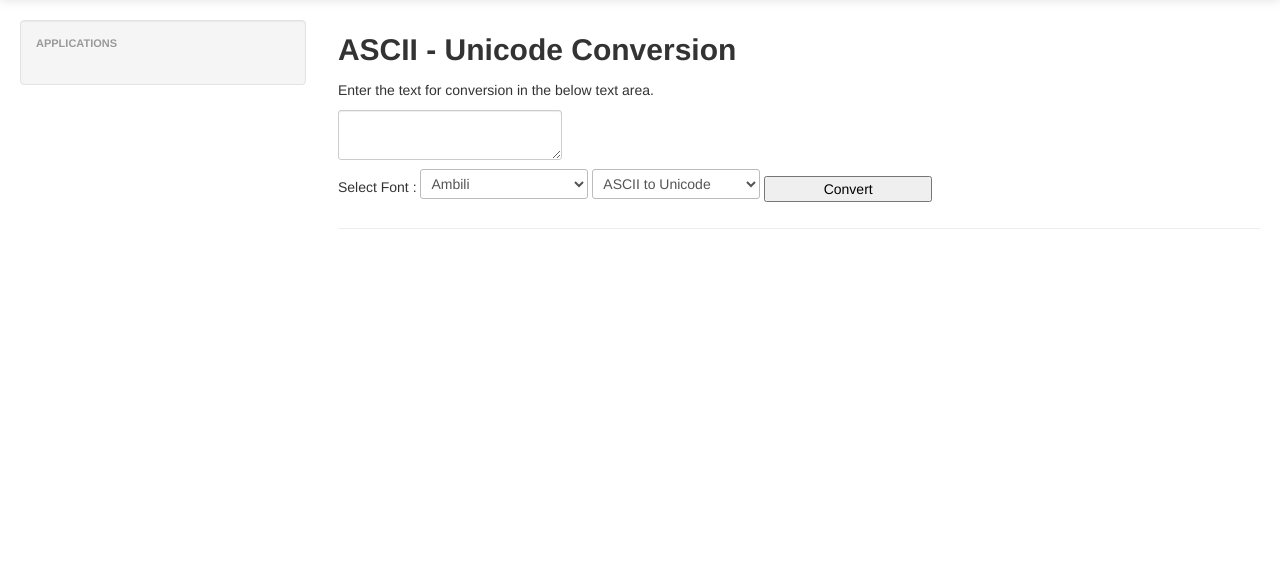
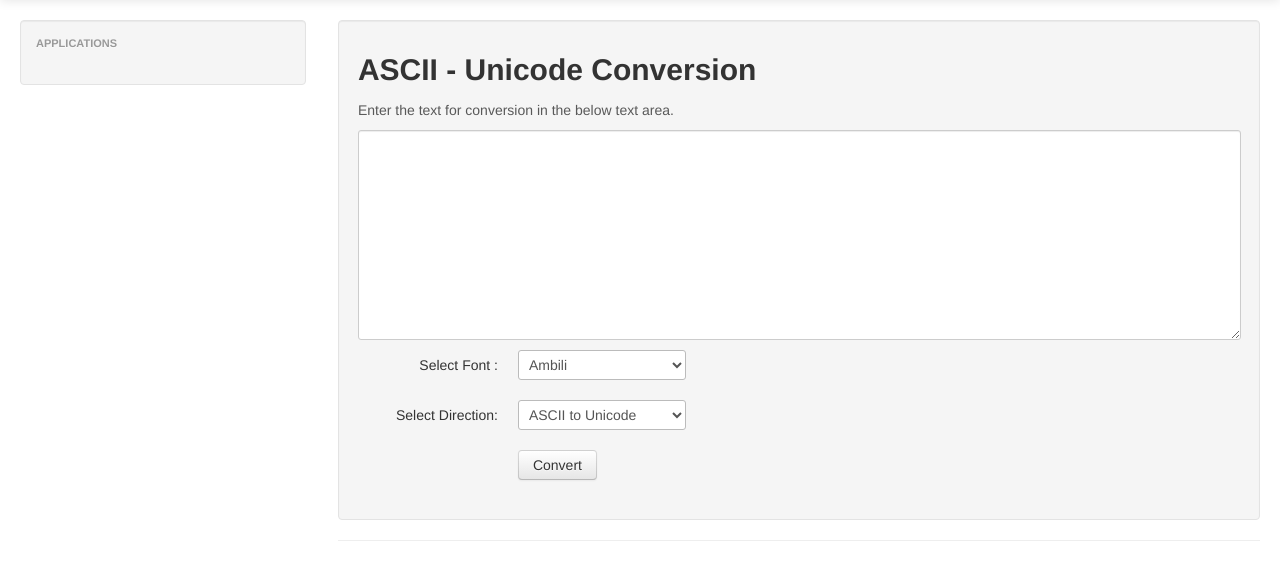
Before and after one commit to libindic/Silpa-Flask, a Python web app: template templates/payyans.html in a window 1280 px wide. Shown: the part 40-620 px from the top of the page. Run offline with Jinja, Linux system fonts and the light colour scheme; the template is opened without the code that fills it, so the values that code supplies are empty; some libraries are stand-ins or nearby versions.

Commit message:
Finished the Design part using bootstrap

```diff
--- a/templates/payyans.html
+++ b/templates/payyans.html
@@ -52,12 +52,17 @@ $(document).ready(function() {
 {% endblock %}
 
 {% block content %}
+<div class="well">
   <h2> ASCII - Unicode Conversion</h2></hr>
-        <p>Enter the text for conversion in the below text area.
+  <p class="help-block">Enter the text for conversion in the below text area.
   </p>
-        <form action="" method="post">
-        <textarea  name='input_text' id='id1'></textarea><br/>
-        Select Font : <select id="font" name="font" style="width:12em;">
+  <form class="form-horizontal" action="" method="post">
+    <textarea  name='input_text' id='id1' rows="10" style="width: 98.5%;"></textarea>
+    <span class="help-block"></span>
+    <div class="control-group">
+    <label class="control-label" for="font">Select Font :</label>
+    <div class="controls">
+      <select id="font" name="font" style="width:12em;">
         <option value="ambili">Ambili</option>
         <option value="valluvar">Valluvar</option>
         <option value="karthika">Karthika</option>
@@ -66,13 +71,24 @@ $(document).ready(function() {
         <option value="revathi">Revathi</option>
         <option value="uma">Uma</option>
       </select>
+      </div>
+    </div>
+    <div class="control-group">
+      <label class="control-label" for="direction">Select Direction: </label>
+      <div class="controls">
         <select id="direction" name="direction" style="width:12em;">
           <option value="a2u">ASCII to Unicode</option>
           <option value="u2a">Unicode to ASCII</option>
         </select>
-        <input  type="submit" id="Convert" value="Convert"  style="width:12em;"/>
-        </br>
+      </div>
+    </div>
+    <div class="control-group">
+      <div class="controls">
+        <button  class="btn" type="submit" id="Convert" >Convert</button>
+      </div>
+    </div>
   </form>
+</div>
   <hr/>
   <div id="progress"></div>
   <div id="successmessage"></div>
```
Also changed, not shown: templates/chardetails.html (+10 -5 lines), templates/hyphenation.html (+14 -16 lines), templates/inexactsearch.html (+11 -12 lines). Lines whose indentation alone changed are shown as unchanged.
